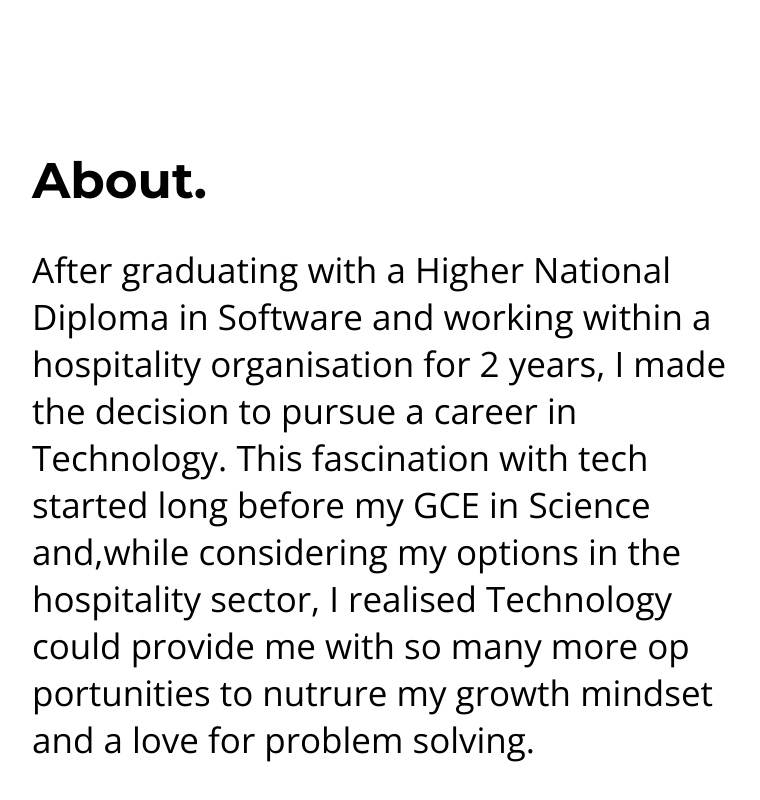
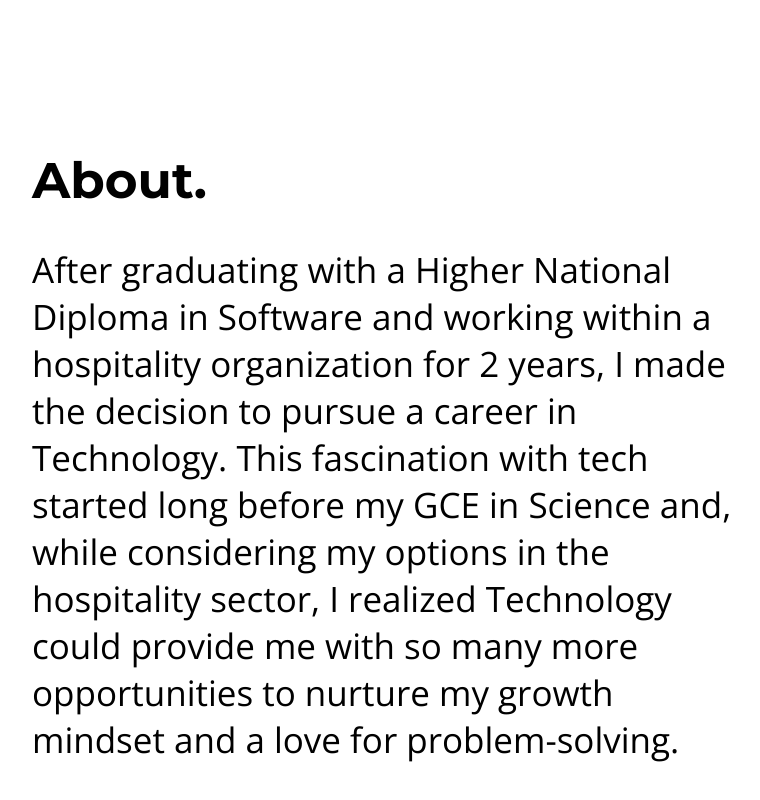
Before and after one commit to Areskyb/Portfolio, a React (Create React App) app: page / in a window 1280 px wide. Shown: the part 584-1384 px from the top of the page, without its empty margins (28-788 px from the left). Built offline with nearby package versions, Linux system fonts and the light colour scheme.

Commit message:
correction

```diff
--- a/src/yourdata.js
+++ b/src/yourdata.js
@@ -21,7 +21,7 @@ export default {
   contactEmail: "areskyberkane@gmail.com",
   // Add Your About Text Here
   abouttext:
-    "After graduating with a Higher National Diploma in Software and working within a hospitality organisation for 2 years, I made the decision to pursue a career in Technology. This fascination with tech started long before my GCE in Science and,while considering my options in the hospitality sector, I realised Technology could provide me with so many more op  portunities to nutrure my growth mindset and a love for problem solving.",
+    "After graduating with a Higher National Diploma in Software and working within a hospitality organization for 2 years, I made the decision to pursue a career in Technology. This fascination with tech started long before my GCE in Science and, while considering my options in the hospitality sector, I realized Technology could provide me with so many more opportunities to nurture my growth mindset and a love for problem-solving.",
   aboutImage: profile,
   //Change This To Hide The Image of About Section (True Or False)
   ShowAboutImage: true, //true or false (Change Here)ß
```
